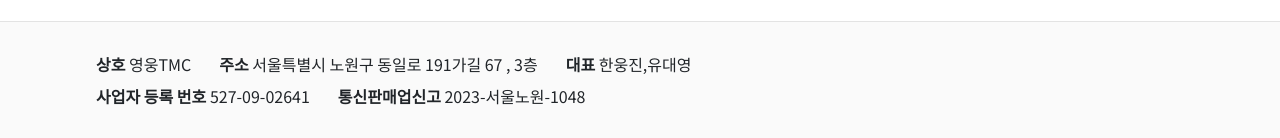
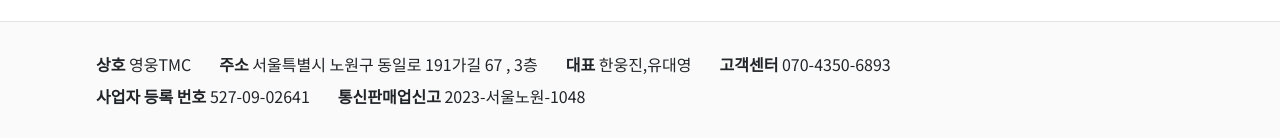
Before and after one commit to wjswjdgns/phone, a Django app: page / in a window 1280 px wide. Shown: the part 1818-1956 px from the top of the page. Run offline with Django 4.2, Linux system fonts and the light colour scheme; some libraries are stand-ins or nearby versions.

Commit message:
footer 고객번호 추가

```diff
--- a/PhoneWeb/templates/main.html
+++ b/PhoneWeb/templates/main.html
@@ -47,6 +47,7 @@
                             <p><span>상호 </span>영웅TMC</p>
                             <p><span>주소</span> 서울특별시 노원구 동일로 191가길 67 , 3층</p>
                             <p><span>대표</span> 한웅진,유대영</p>
+                            <p><span>고객센터</span> 070-4350-6893 </p>
                         </div>
                         <div class="a_info">
                             <p><span>사업자 등록 번호</span> 527-09-02641</p>
--- a/PhoneWeb/templates/sub_main.html
+++ b/PhoneWeb/templates/sub_main.html
@@ -50,6 +50,7 @@
                             <p><span>상호 </span>영웅TMC</p>
                             <p><span>주소</span> 서울특별시 노원구 동일로 191가길 67 , 3층</p>
                             <p><span>대표</span> 한웅진,유대영</p>
+                            <p><span>고객센터</span> 070-4350-6893 </p>
                         </div>
                         <div class="a_info">
                             <p><span>사업자 등록 번호</span> 527-09-02641</p>
```
